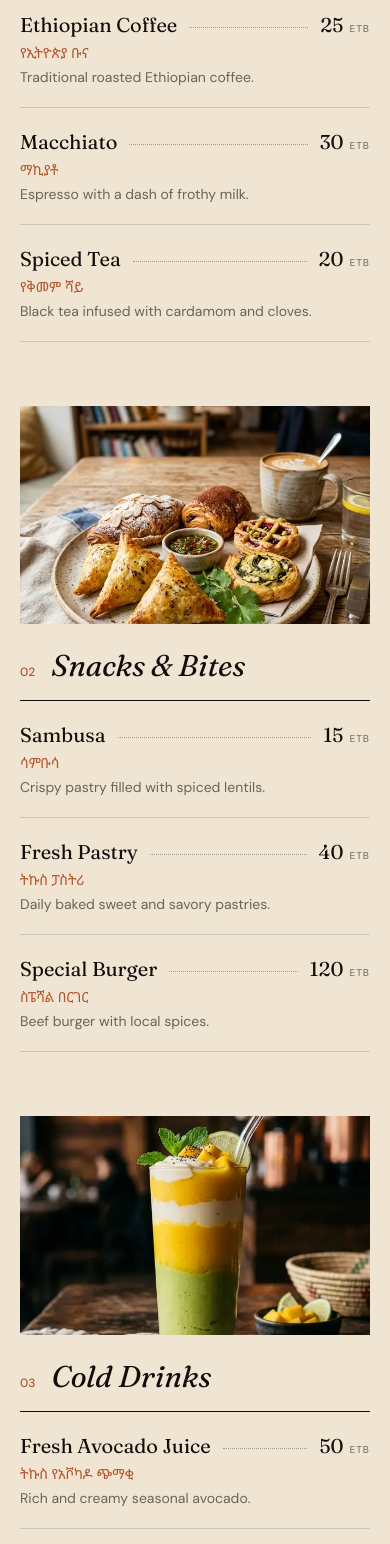
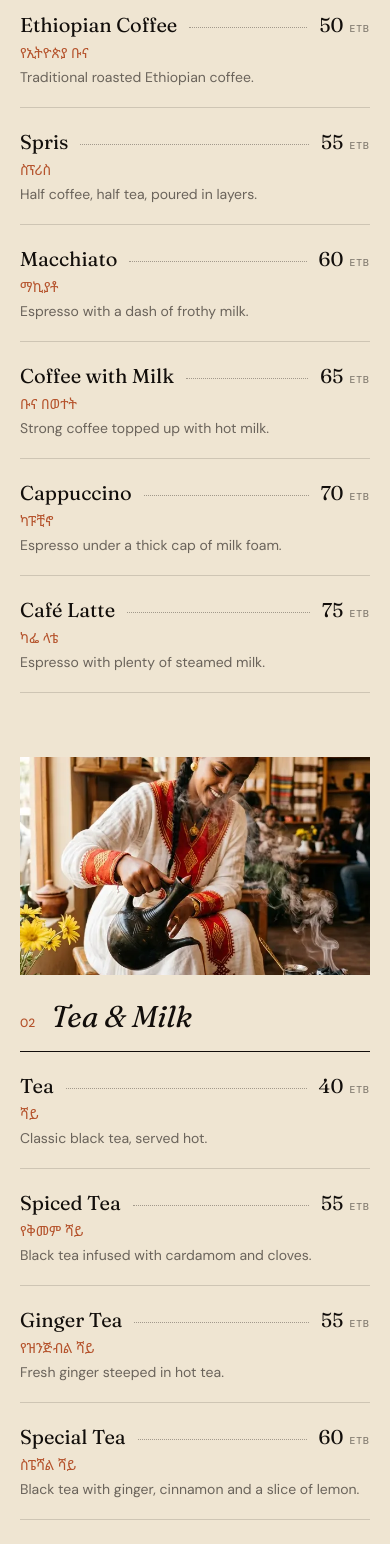
Before and after one commit to Ashenafi-Bancha/dallas-cafe-and-booth, a React (Vite) app: page / in a window 390 px wide. Shown: the part 3140-4684 px from the top of the page. Built offline with nearby package versions, Linux system fonts and the light colour scheme.

Commit message:
Expand menu to 29 items and add Follow us links
Coffee is now 50 ETB and tea 40 ETB, with new coffee, tea and milk,
snack and juice items in English and Amharic. Adds Facebook, Instagram
and Telegram icons to the footer, visit section and mobile menu.

```diff
--- a/src/data/config.ts
+++ b/src/data/config.ts
@@ -78,66 +78,53 @@ export const siteConfig: SiteConfig = {
   menuIsSample: true,
   menu: [
     {
-      category: { en: "Coffee & Hot Drinks", am: "ቡና እና ትኩስ መጠጦች" },
+      category: { en: "Coffee", am: "ቡና" },
       items: [
-        {
-          name: { en: "Ethiopian Coffee", am: "የኢትዮጵያ ቡና" },
-          price: "25",
-          description: { en: "Traditional roasted Ethiopian coffee.", am: "በባህላዊ መንገድ የተቆላ የኢትዮጵያ ቡና።" },
-          photo: "ethiopian_coffee",
-        },
-        {
-          name: { en: "Macchiato", am: "ማኪያቶ" },
-          price: "30",
-          description: { en: "Espresso with a dash of frothy milk.", am: "ኤስፕሬሶ ከጥቂት አረፋማ ወተት ጋር።" },
-          photo: "macchiato",
-        },
-        {
-          name: { en: "Spiced Tea", am: "የቅመም ሻይ" },
-          price: "20",
-          description: { en: "Black tea infused with cardamom and cloves.", am: "በሄል እና በቅርንፉድ የተቀመመ ጥቁር ሻይ።" },
-          photo: "macchiato", // placeholder photo
-        },
+        { name: { en: "Ethiopian Coffee", am: "የኢትዮጵያ ቡና" }, price: "50", description: { en: "Traditional roasted Ethiopian coffee.", am: "በባህላዊ መንገድ የተቆላ የኢትዮጵያ ቡና።" }, photo: "ethiopian_coffee" },
+        { name: { en: "Spris", am: "ስፕሪስ" }, price: "55", description: { en: "Half coffee, half tea, poured in layers.", am: "ግማሽ ቡና፣ ግማሽ ሻይ በንብርብር የተቀዳ።" }, photo: "ethiopian_coffee" },
+        { name: { en: "Macchiato", am: "ማኪያቶ" }, price: "60", description: { en: "Espresso with a dash of frothy milk.", am: "ኤስፕሬሶ ከጥቂት አረፋማ ወተት ጋር።" }, photo: "macchiato" },
+        { name: { en: "Coffee with Milk", am: "ቡና በወተት" }, price: "65", description: { en: "Strong coffee topped up with hot milk.", am: "ጠንካራ ቡና ከትኩስ ወተት ጋር።" }, photo: "macchiato" },
+        { name: { en: "Cappuccino", am: "ካፑቺኖ" }, price: "70", description: { en: "Espresso under a thick cap of milk foam.", am: "ኤስፕሬሶ ከወፍራም የወተት አረፋ ጋር።" }, photo: "macchiato" },
+        { name: { en: "Café Latte", am: "ካፌ ላቴ" }, price: "75", description: { en: "Espresso with plenty of steamed milk.", am: "ኤስፕሬሶ ከብዙ የተፈላ ወተት ጋር።" }, photo: "macchiato" },
+      ],
+    },
+    {
+      // No tea photo yet, so these borrow the coffee photos
+      category: { en: "Tea & Milk", am: "ሻይ እና ወተት" },
+      items: [
+        { name: { en: "Tea", am: "ሻይ" }, price: "40", description: { en: "Classic black tea, served hot.", am: "ትኩስ ጥቁር ሻይ።" }, photo: "coffee_ceremony" },
+        { name: { en: "Spiced Tea", am: "የቅመም ሻይ" }, price: "55", description: { en: "Black tea infused with cardamom and cloves.", am: "በሄል እና በቅርንፉድ የተቀመመ ጥቁር ሻይ።" }, photo: "coffee_ceremony" },
+        { name: { en: "Ginger Tea", am: "የዝንጅብል ሻይ" }, price: "55", description: { en: "Fresh ginger steeped in hot tea.", am: "በትኩስ ዝንጅብል የተፈላ ሻይ።" }, photo: "coffee_ceremony" },
+        { name: { en: "Special Tea", am: "ስፔሻል ሻይ" }, price: "60", description: { en: "Black tea with ginger, cinnamon and a slice of lemon.", am: "ከዝንጅብል፣ ከቀረፋ እና ከሎሚ ጋር የሚቀርብ ሻይ።" }, photo: "coffee_ceremony" },
+        { name: { en: "Tea with Milk", am: "ሻይ በወተት" }, price: "60", description: { en: "Black tea with hot milk.", am: "ጥቁር ሻይ ከትኩስ ወተት ጋር።" }, photo: "macchiato" },
+        { name: { en: "Hot Milk", am: "ትኩስ ወተት" }, price: "60", description: { en: "Steamed fresh milk.", am: "የተፈላ ትኩስ ወተት።" }, photo: "macchiato" },
+        { name: { en: "Peanut Tea", am: "የለውዝ ሻይ" }, price: "70", description: { en: "A warm, creamy drink of ground peanuts.", am: "ከተፈጨ ለውዝ የሚዘጋጅ ሞቅ ያለ መጠጥ።" }, photo: "macchiato" },
       ],
     },
     {
       category: { en: "Snacks & Bites", am: "መክሰስ" },
       items: [
-        {
-          name: { en: "Sambusa", am: "ሳምቡሳ" },
-          price: "15",
-          description: { en: "Crispy pastry filled with spiced lentils.", am: "በቅመም ምስር የተሞላ ጥርት ያለ ሳምቡሳ።" },
-          photo: "snacks",
-        },
-        {
-          name: { en: "Fresh Pastry", am: "ትኩስ ፓስትሪ" },
-          price: "40",
-          description: { en: "Daily baked sweet and savory pastries.", am: "በየቀኑ የሚጋገሩ ጣፋጭ እና ጨዋማ ፓስትሪዎች።" },
-          photo: "snacks",
-        },
-        {
-          name: { en: "Special Burger", am: "ስፔሻል በርገር" },
-          price: "120",
-          description: { en: "Beef burger with local spices.", am: "በአገር ውስጥ ቅመሞች የተዘጋጀ የበሬ ሥጋ በርገር።" },
-          photo: "burger",
-        },
+        { name: { en: "Sambusa", am: "ሳምቡሳ" }, price: "55", description: { en: "Crispy pastry filled with spiced lentils.", am: "በቅመም ምስር የተሞላ ጥርት ያለ ሳምቡሳ።" }, photo: "snacks" },
+        { name: { en: "Bombolino", am: "ቦምቦሊኖ" }, price: "60", description: { en: "Soft fried doughnut dusted with sugar.", am: "በስኳር የተነሰነሰ ለስላሳ የተጠበሰ ዶናት።" }, photo: "snacks" },
+        { name: { en: "Fresh Pastry", am: "ትኩስ ፓስትሪ" }, price: "70", description: { en: "Daily baked sweet and savory pastries.", am: "በየቀኑ የሚጋገሩ ጣፋጭ እና ጨዋማ ፓስትሪዎች።" }, photo: "snacks" },
+        { name: { en: "Cake Slice", am: "ኬክ" }, price: "90", description: { en: "A slice of the day's cake.", am: "የዕለቱ ኬክ ቁራጭ።" }, photo: "snacks" },
+        { name: { en: "French Fries", am: "የድንች ጥብስ" }, price: "120", description: { en: "Crispy golden fries.", am: "ጥርት ያለ ወርቃማ የድንች ጥብስ።" }, photo: "burger" },
+        { name: { en: "Egg Sandwich", am: "የእንቁላል ሳንድዊች" }, price: "150", description: { en: "Scrambled egg, tomato and onion in fresh bread.", am: "የእንቁላል ፍርፍር፣ ቲማቲም እና ሽንኩርት በትኩስ ዳቦ።" }, photo: "snacks" },
+        { name: { en: "Club Sandwich", am: "ክለብ ሳንድዊች" }, price: "250", description: { en: "Triple-layer sandwich served with fries.", am: "ባለ ሦስት ድርብ ሳንድዊች ከድንች ጥብስ ጋር።" }, photo: "burger" },
+        { name: { en: "Special Burger", am: "ስፔሻል በርገር" }, price: "300", description: { en: "Beef burger with local spices.", am: "በአገር ውስጥ ቅመሞች የተዘጋጀ የበሬ ሥጋ በርገር።" }, photo: "burger" },
       ],
     },
     {
-      category: { en: "Cold Drinks", am: "ቀዝቃዛ መጠጦች" },
+      category: { en: "Juices & Cold Drinks", am: "ጭማቂ እና ቀዝቃዛ መጠጦች" },
       items: [
-        {
-          name: { en: "Fresh Avocado Juice", am: "ትኩስ የአቮካዶ ጭማቂ" },
-          price: "50",
-          description: { en: "Rich and creamy seasonal avocado.", am: "ወፍራምና ለስላሳ የወቅቱ አቮካዶ።" },
-          photo: "avocado_juice",
-        },
-        {
-          name: { en: "Mango Splash", am: "የማንጎ ጭማቂ" },
-          price: "50",
-          description: { en: "Freshly blended local mangoes.", am: "ትኩስ የተፈጨ የአገር ውስጥ ማንጎ።" },
-          photo: "avocado_juice", // placeholder photo
-        },
+        { name: { en: "Soft Drinks", am: "ለስላሳ መጠጦች" }, price: "60", description: { en: "Chilled bottled soft drinks.", am: "የቀዘቀዙ የታሸጉ ለስላሳ መጠጦች።" }, photo: "avocado_juice" },
+        { name: { en: "Iced Coffee", am: "ቀዝቃዛ ቡና" }, price: "90", description: { en: "Chilled coffee over ice.", am: "በበረዶ የሚቀርብ ቀዝቃዛ ቡና።" }, photo: "macchiato" },
+        { name: { en: "Fresh Avocado Juice", am: "ትኩስ የአቮካዶ ጭማቂ" }, price: "100", description: { en: "Rich and creamy seasonal avocado.", am: "ወፍራምና ለስላሳ የወቅቱ አቮካዶ።" }, photo: "avocado_juice" },
+        { name: { en: "Mango Splash", am: "የማንጎ ጭማቂ" }, price: "100", description: { en: "Freshly blended local mangoes.", am: "ትኩስ የተፈጨ የአገር ውስጥ ማንጎ።" }, photo: "avocado_juice" },
+        { name: { en: "Papaya Juice", am: "የፓፓያ ጭማቂ" }, price: "100", description: { en: "Smooth, ripe papaya.", am: "ለስላሳ የበሰለ ፓፓያ።" }, photo: "avocado_juice" },
+        { name: { en: "Pineapple Juice", am: "የአናናስ ጭማቂ" }, price: "110", description: { en: "Fresh pineapple, lightly sweet.", am: "ትኩስ አናናስ፣ በትንሹ ጣፋጭ።" }, photo: "avocado_juice" },
+        { name: { en: "Mixed Juice", am: "ድብልቅ ጭማቂ" }, price: "120", description: { en: "Avocado, mango and papaya in layers.", am: "አቮካዶ፣ ማንጎ እና ፓፓያ በንብርብር።" }, photo: "avocado_juice" },
+        { name: { en: "Special Juice", am: "ስፔሻል ጭማቂ" }, price: "150", description: { en: "Layered mixed juice topped with fresh fruit.", am: "በትኩስ ፍራፍሬ የተሸፈነ ድብልቅ ጭማቂ።" }, photo: "avocado_juice" },
       ],
     },
   ],
```
